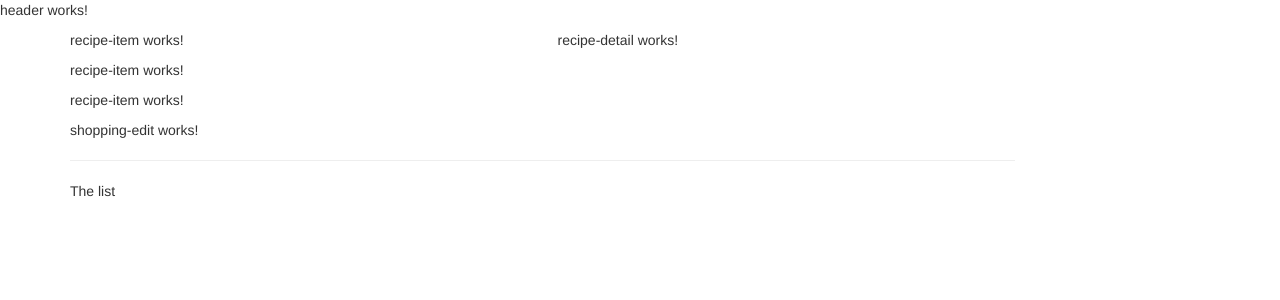
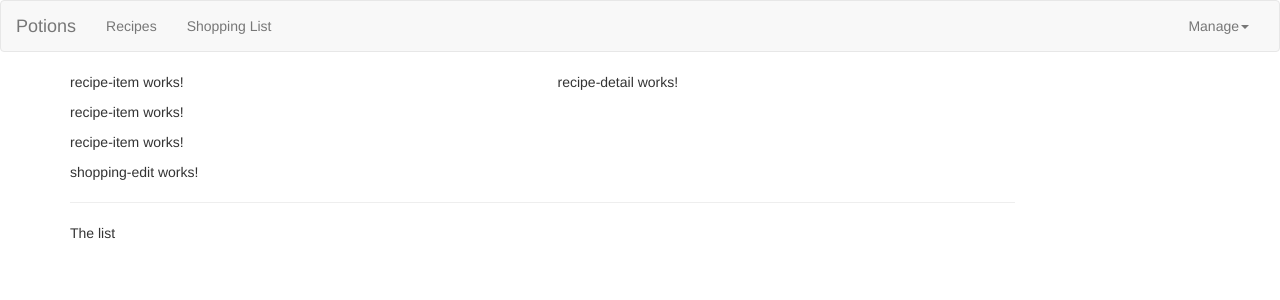
Before and after one commit to KarolCislowski/angular-first-steps, an Angular app: page / in a window 1280 px wide. Shown: the top 300 px of the page. Built offline with nearby package versions, Linux system fonts and the light colour scheme.

Commit message:
simple header

```diff
--- a/src/app/header/header.component.html
+++ b/src/app/header/header.component.html
@@ -1 +1,25 @@
-<p>header works!</p>
+<nav class="navbar navbar-default">
+  <div class="container-fluid">
+    <div class="navbar-header">
+      <a href="#" class="navbar-brand">Potions</a>
+    </div>
+
+    <div class="collapse navbar-collapse">
+      <ul class="nav navbar-nav">
+        <li><a href="#">Recipes</a></li>
+        <li><a href="#">Shopping List</a></li>
+      </ul>
+
+      <ul class="nav navbar-nav navbar-right">
+        <li class="dropdown">
+          <a href="#" class="dropdown-toggle" role="button">Manage<span class="caret"></span></a>
+          <ul class="dropdown-menu">
+            <li><a href="#">SaveData</a></li>
+            <li><a href="#">Fetch Data</a></li>
+          </ul>
+        </li>
+      </ul>
+
+    </div>
+  </div>
+</nav>
```
